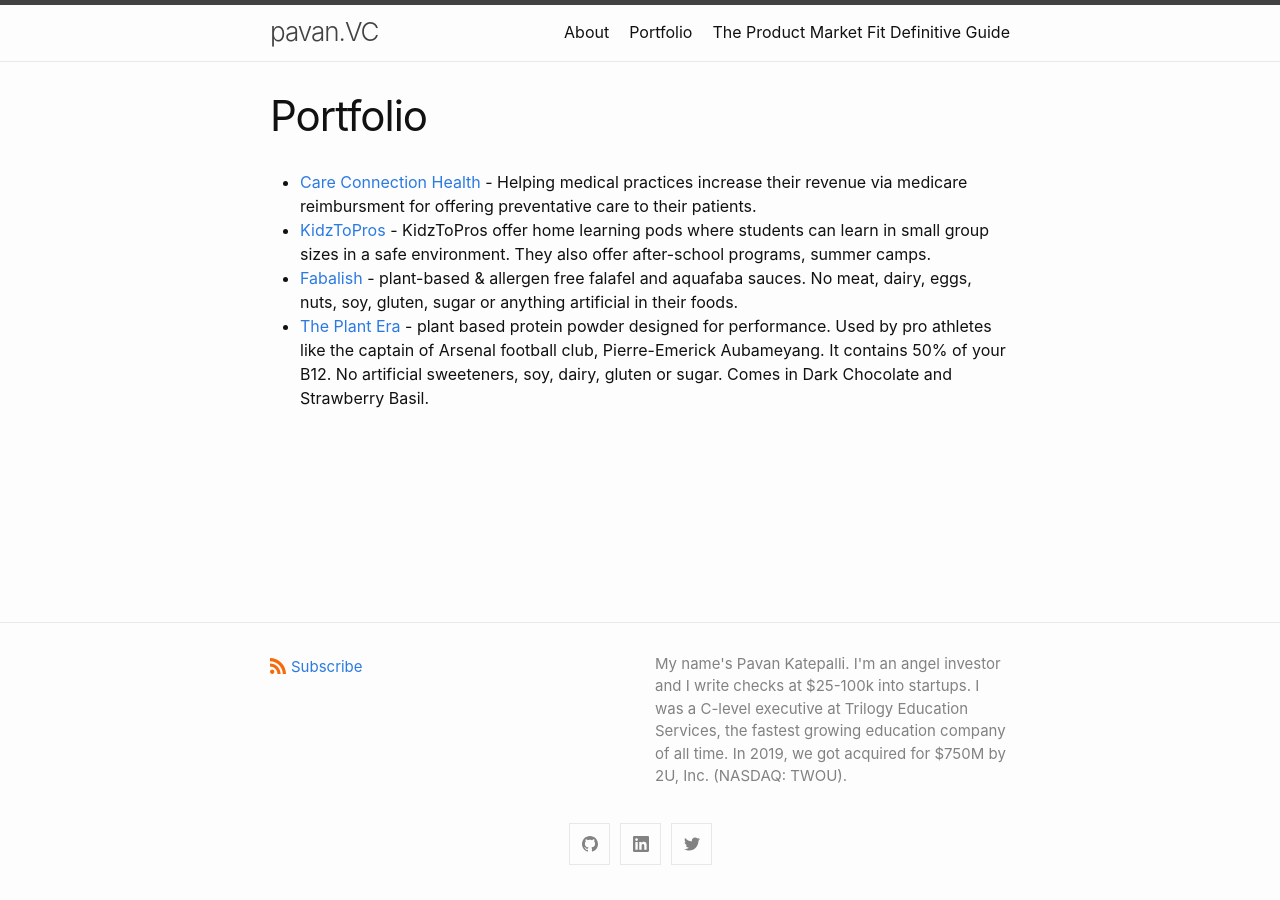
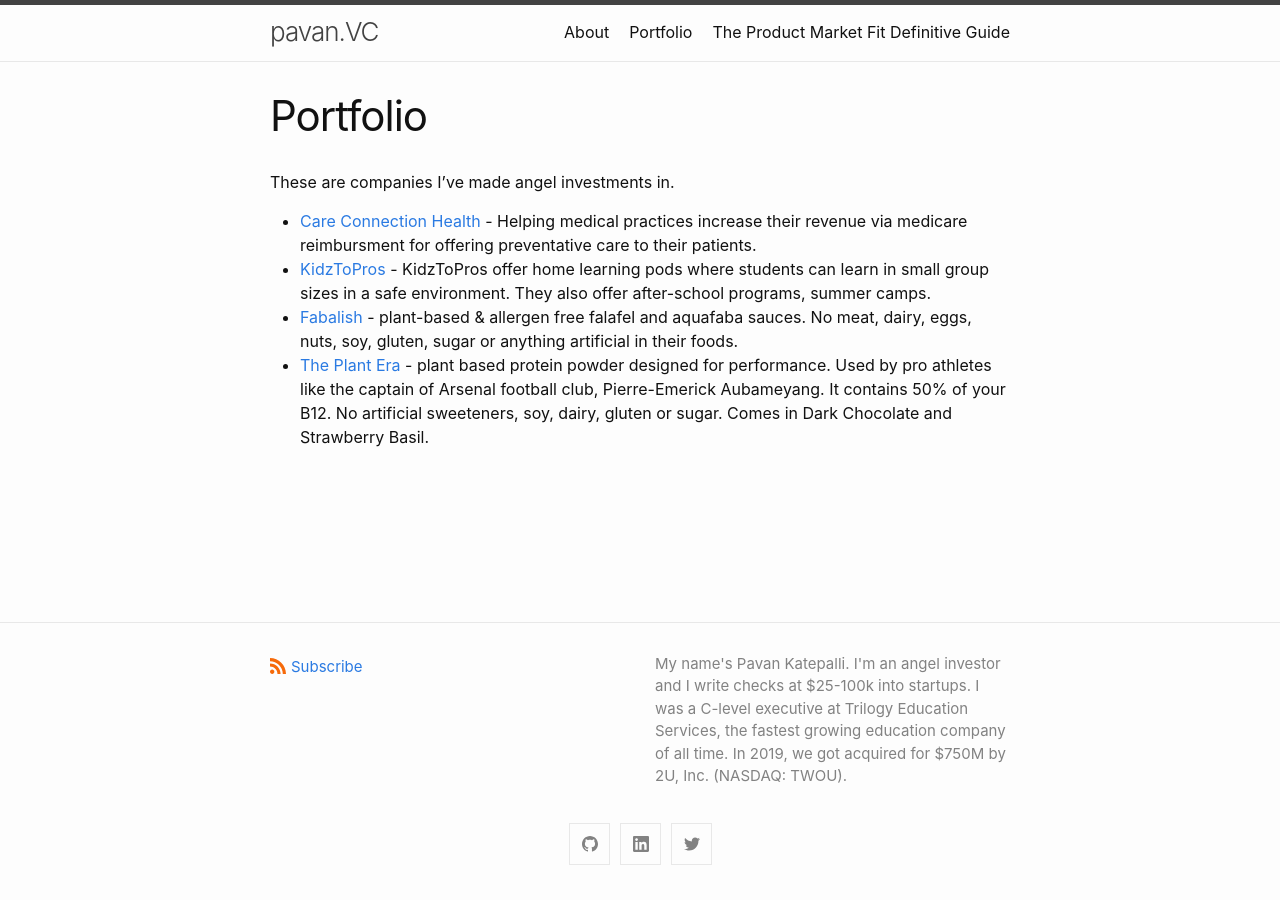
Before and after one commit to katpavan/katpavan.github.io, a Jekyll site: the page built from portfolio.md, in a window 1280 px wide. Built offline with Jekyll 4.4.1, drawn with Linux system fonts in a browser that asks for light colours.

Commit message:
update portfolio

```diff
--- a/portfolio.md
+++ b/portfolio.md
@@ -4,6 +4,8 @@
 permalink: /portfolio/
 ---
 
+These are companies I've made angel investments in.
+
 - [Care Connection Health](https://www.careconnectionhealth.com) - Helping medical practices increase their revenue via medicare reimbursment for offering preventative care to their patients.
 - [KidzToPros](https://www.kidztopros.com) - KidzToPros offer home learning pods where students can learn in small group sizes in a safe environment. They also offer after-school programs, summer camps.
 - [Fabalish](https://www.fabalish.com) - plant-based & allergen free falafel and aquafaba sauces. No meat, dairy, eggs, nuts, soy, gluten, sugar or anything artificial in their foods.
```
